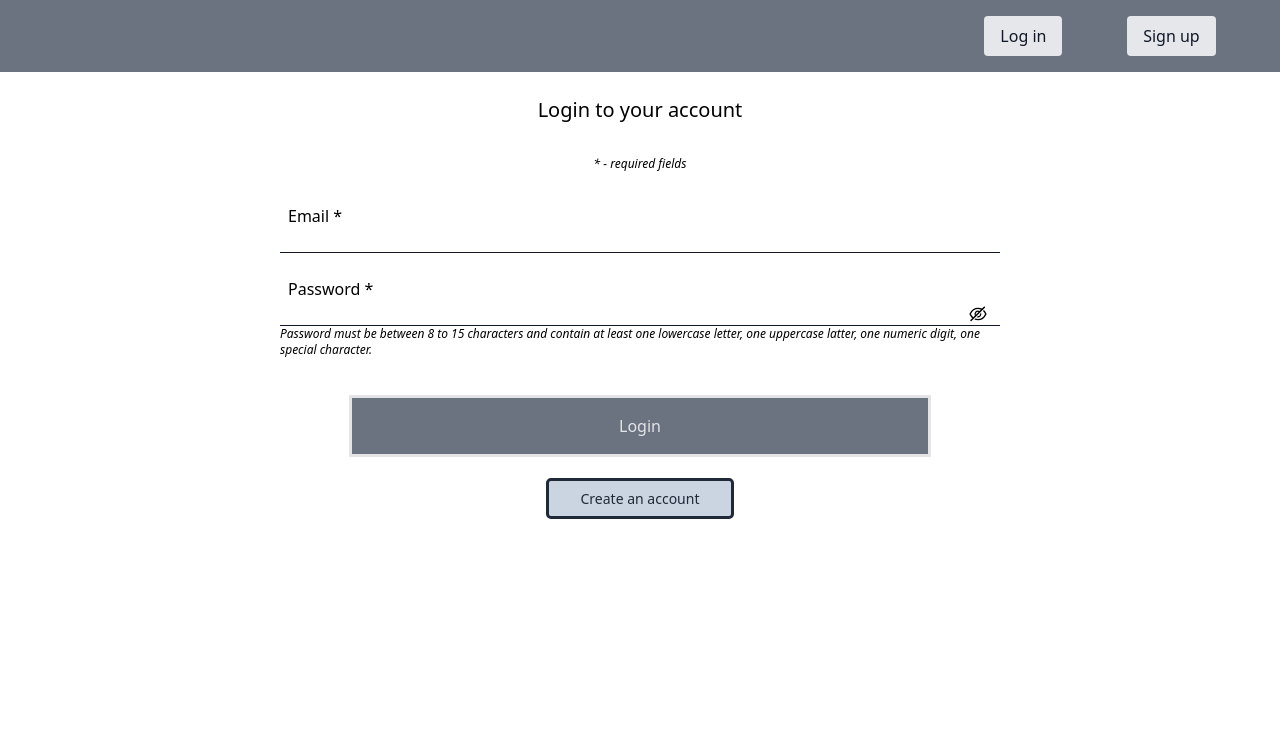
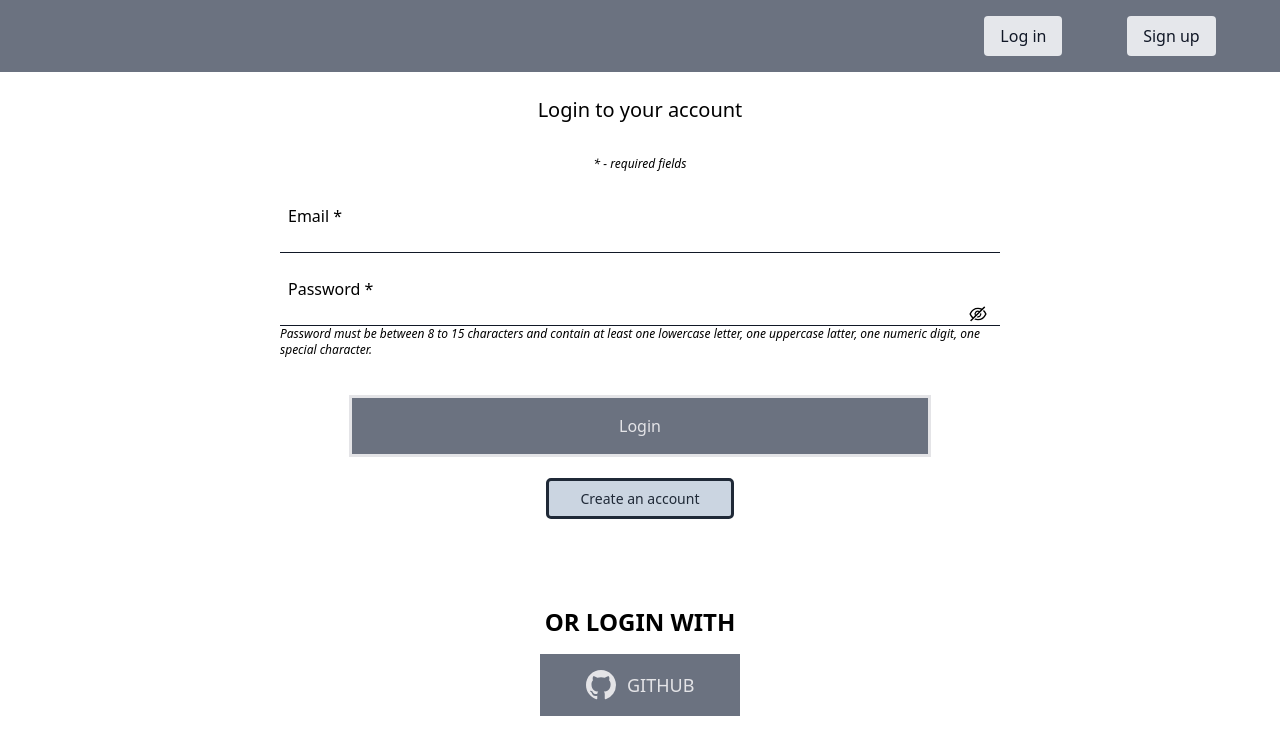
Before and after one commit to pinkjagnie/logging-auth-project, a Next.js app: page /user/login in a window 1280 px wide. Shown: the top 754 px of the page. Built offline with nearby package versions, Linux system fonts and the light colour scheme; no server answers.

Commit message:
Added button to login with Github

```diff
--- /dev/null
+++ b/src/components/user/auth/UserGithubLogin.js
@@ -0,0 +1,16 @@
+import React from 'react';
+
+import { BsGithub } from 'react-icons/bs';
+
+const UserGithubLogin = () => {
+  return(
+    <section className='pt-4'>
+      <div className='w-[200px] flex justify-around items-center mx-auto px-10 py-4 bg-gray-500 text-zinc-200 cursor-pointer'>
+        <BsGithub size={30}/>
+        <p className='uppercase text-lg'>Github</p>
+      </div>
+    </section>
+  )
+};
+
+export default UserGithubLogin;
--- a/src/pages/user/login.js
+++ b/src/pages/user/login.js
@@ -1,14 +1,19 @@
 import React from "react";
 
 import UserLoginForm from "@/components/user/auth/UserLoginForm";
+import UserGithubLogin from "@/components/user/auth/UserGithubLogin";
 
 const UserLoginPage = () => {
   return(
-    <section className="pt-20 min-h-screen">
+    <section className="pt-20 pb-10 min-h-screen">
       <div>
         <h1 className="py-4 text-xl text-center font-medium">Login to your account</h1>
       </div>
       <UserLoginForm />
+      <div>
+        <h1 className="text-center text-2xl font-bold">OR LOGIN WITH</h1>
+      </div>
+      <UserGithubLogin />
     </section>
   )
 };
```
